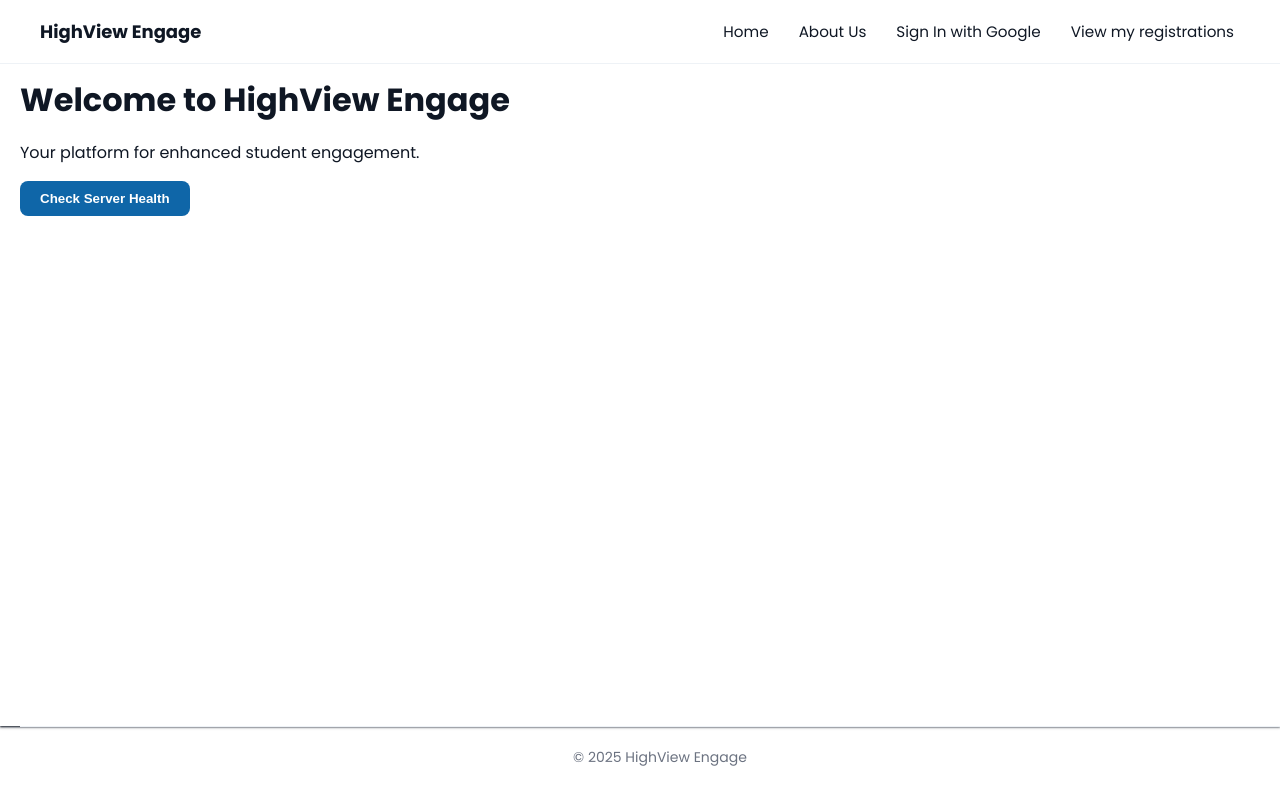
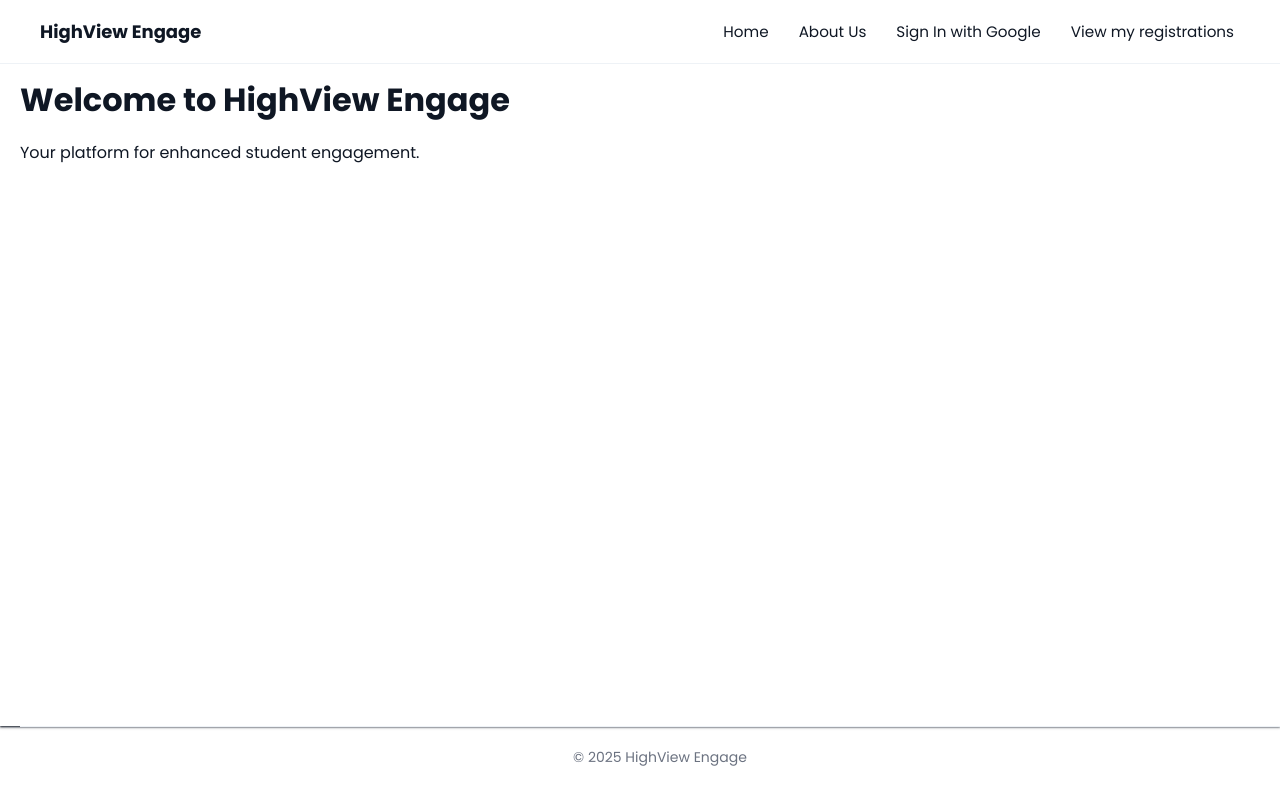
Before and after one commit to rohitrajagarwal/team22-acm-hackathon2025, a React (Create React App) app in the folder client/: page / in a window 1280 px wide. Shown: the top 800 px of the page. Built offline with nearby package versions, Linux system fonts and the light colour scheme.

Commit message:
Cleaning up home container

```diff
--- a/client/src/components/home-page-components/MainContainer.js
+++ b/client/src/components/home-page-components/MainContainer.js
@@ -14,9 +14,6 @@ const MainContainer = () => {
         <div className="main-container">
             <h1>Welcome to HighView Engage</h1>
             <p>Your platform for enhanced student engagement.</p>
-             <div>
-                <button onClick={checkHealth}>Check Server Health</button>
-            </div>
         </div>
 
         // alert username if logged in, and call /api/health to check server status in an alert box
```
